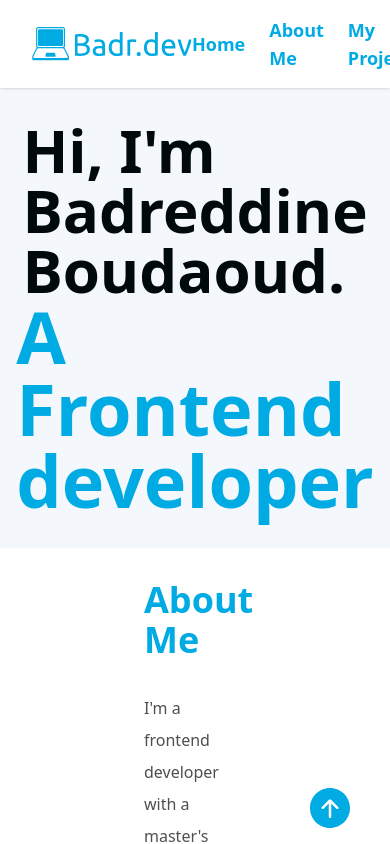
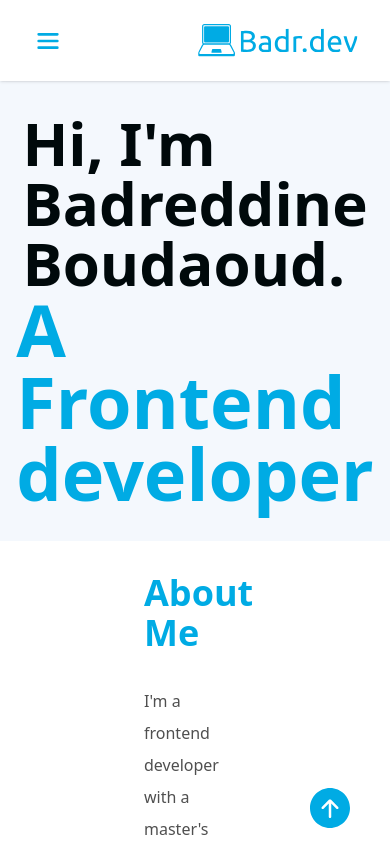
Before and after one commit to Badr-21/Portfolio-website, a React (Vite) app: page / in a window 390 px wide. Shown: the top 844 px of the page. Built offline with nearby package versions, Linux system fonts and the light colour scheme.

Commit message:
updated Header component and added responsive styles

```diff
--- a/src/Components/Header.jsx
+++ b/src/Components/Header.jsx
@@ -2,7 +2,7 @@
 import Logo from "../assets/logo.svg";
 import HamburgerIcon from "../assets/hamburger-icon.svg";
 import CloseIcon from "../assets/close-icon.svg";
-import { useEffect, useState } from "react";
+import { useEffect, useState, useRef } from "react";
 
 function Header({
    homeRef,
@@ -10,59 +10,127 @@ function Header({
    myProjectsRef,
    contactMeRef,
    handleScrollTo,
-   setShow,
-   show,
+   setShowNavBar,
+   showNavBar,
 }) {
    const [lastScrollY, setLastScrollY] = useState(0);
+   const [showSideBar, setShowSideBar] = useState(false);
+   const [responsiveHeader, setResponsiveHeader] = useState(false);
+   const navRef = useRef(null);
+
+   const handleReload = () => {
+      window.location.reload();
+   };
 
    const controlHeader = () => {
+      if (!showSideBar) {
          if (window.scrollY > lastScrollY) {
-         setShow(false);
+            setShowNavBar(false);
          } else {
-         setShow(true);
+            setShowNavBar(true);
          }
          setLastScrollY(window.scrollY);
+      }
    };
+
    useEffect(() => {
       window.addEventListener("scroll", controlHeader);
       return () => {
          window.removeEventListener("scroll", controlHeader);
       };
    }, [lastScrollY]);
+
+   const handleSideBar = () => {
+      setShowSideBar(!showSideBar);
+   };
+
+   useEffect(() => {
+      const handleResponsiveHeader = () => {
+         if (window.innerWidth < 640) {
+            setResponsiveHeader(true);
+         } else {
+            setResponsiveHeader(false);
+         }
+      };
+      handleResponsiveHeader();
+      window.addEventListener("resize", handleResponsiveHeader);
+      return () => window.removeEventListener("rezise", handleResponsiveHeader);
+   }, []);
+
+   // useEffect(() => {
+   //    const closeSideBar = (e) => {
+   //       if (!navRef.current?.contains(e.target)) {
+   //          setShowSideBar(false);
+   //       }
+   //    };
+   //    document.body.addEventListener("click", closeSideBar, true);
+   //    return () => document.body.removeEventListener("click", closeSideBar, true);
+   // });
+
    return (
       <section
          className={`${
-            show ? "top-0" : "top-[-5rem]"
-         } w-full flex justify-between items-center py-4 px-8 shadow sticky transition-top duration-300 bg-white z-10`}
+            showNavBar ? "top-0" : "top-[-5rem]"
+         }  w-full flex justify-between items-center py-6 px-8 shadow sticky transition-top duration-300 bg-white z-10`}
       >
-         <img src={Logo} alt="logo" className="w-[10rem]" />
-         <img src={HamburgerIcon} alt="hamburger icon" className="hidden" />
-         <nav className="flex items-center gap-x-6 text-PictonBlue text-lg font-semibold">
-            <img src={CloseIcon} alt="close icon" className="hidden" />
+         <img
+            src={HamburgerIcon}
+            alt="hamburger icon"
+            className={`${responsiveHeader ? "" : "hidden"} w-8 hover:cursor-pointer`}
+            onClick={handleSideBar}
+         />
+         <img
+            src={Logo}
+            alt="logo"
+            className="w-[10rem] hover:cursor-pointer"
+            onClick={handleReload}
+         />
+         <nav
+            ref={navRef}
+            className={`${
+               showSideBar ? "left-[0]" : "left-[-100%]"
+            } w-full h-screen p-8 sm:w-fit transition-left absolute top-0 flex flex-col items-center gap-y-8 duration-300 sm:static sm:shadow-none bg-white`}
+         >
+            <img
+               src={CloseIcon}
+               alt="close icon"
+               className={`${responsiveHeader ? "" : "hidden"} w-8 hover:cursor-pointer self-start`}
+               onClick={handleSideBar}
+            />
+            <ul className="flex text-lg gap-x-6 text-PictonBlue font-semibold sm:flex-row flex-col sm:gap-y-0 gap-y-16">
                <p
-               className="hover:cursor-pointer hover:text-SkyBlue"
-               onClick={() => handleScrollTo(homeRef)}
+                  className="hover:cursor-pointer [@media(hover:hover){&:hover}]:text-SkyBlue"
+                  onClick={() => {
+                     handleScrollTo(homeRef), handleSideBar();
+                  }}
                >
                   Home
                </p>
                <p
                   className="hover:cursor-pointer hover:text-SkyBlue"
-               onClick={() => handleScrollTo(aboutMeRef)}
+                  onClick={() => {
+                     handleScrollTo(aboutMeRef), handleSideBar();
+                  }}
                >
                   About Me
                </p>
                <p
                   className="hover:cursor-pointer hover:text-SkyBlue"
-               onClick={() => handleScrollTo(myProjectsRef)}
+                  onClick={() => {
+                     handleScrollTo(myProjectsRef), handleSideBar();
+                  }}
                >
                   My Project
                </p>
                <p
                   className="hover:cursor-pointer hover:text-SkyBlue"
-               onClick={() => handleScrollTo(contactMeRef)}
+                  onClick={() => {
+                     handleScrollTo(contactMeRef), handleSideBar();
+                  }}
                >
                   Contact Me
                </p>
+            </ul>
          </nav>
       </section>
    );
```
Lines whose indentation alone changed are shown as unchanged.
